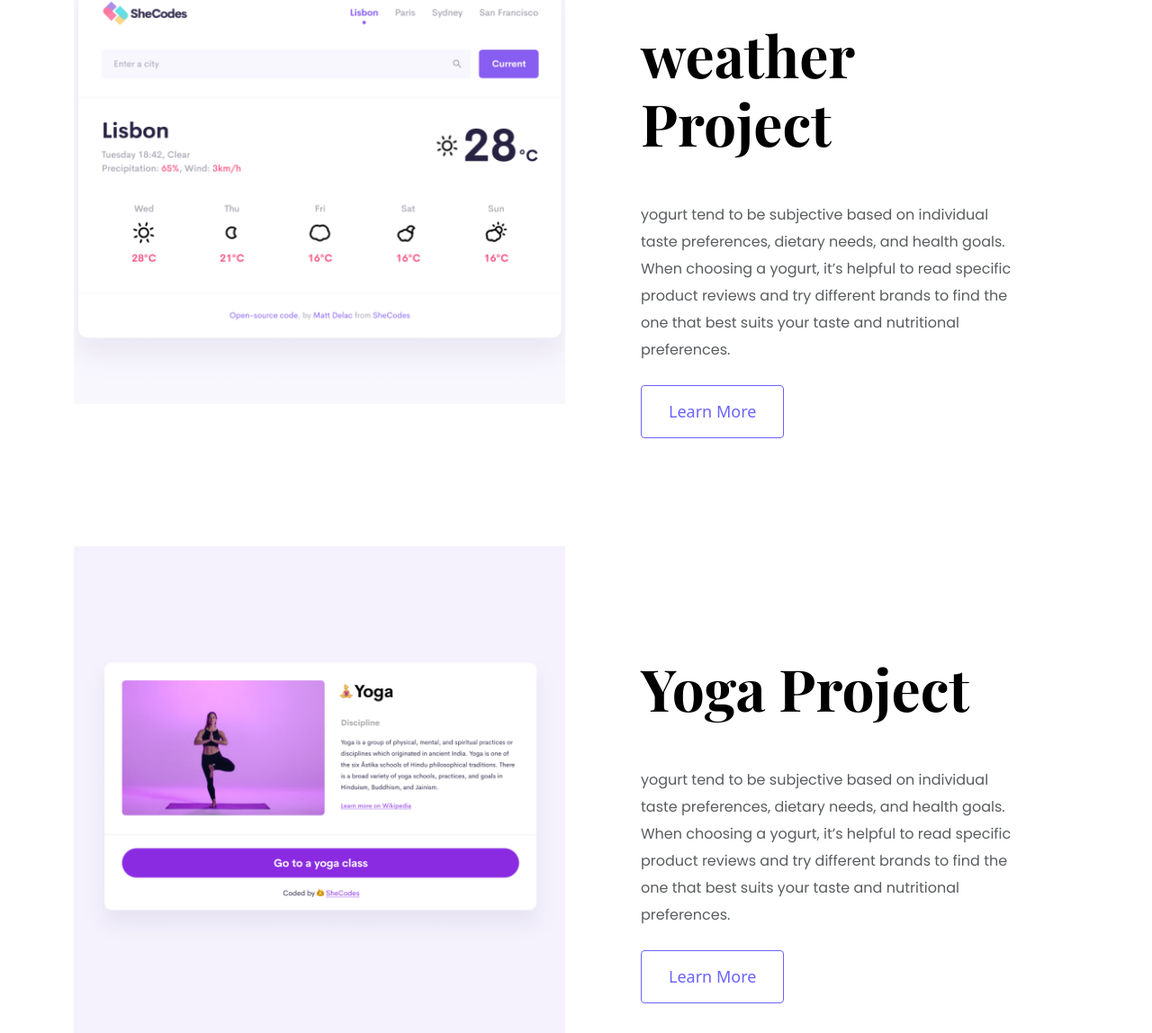
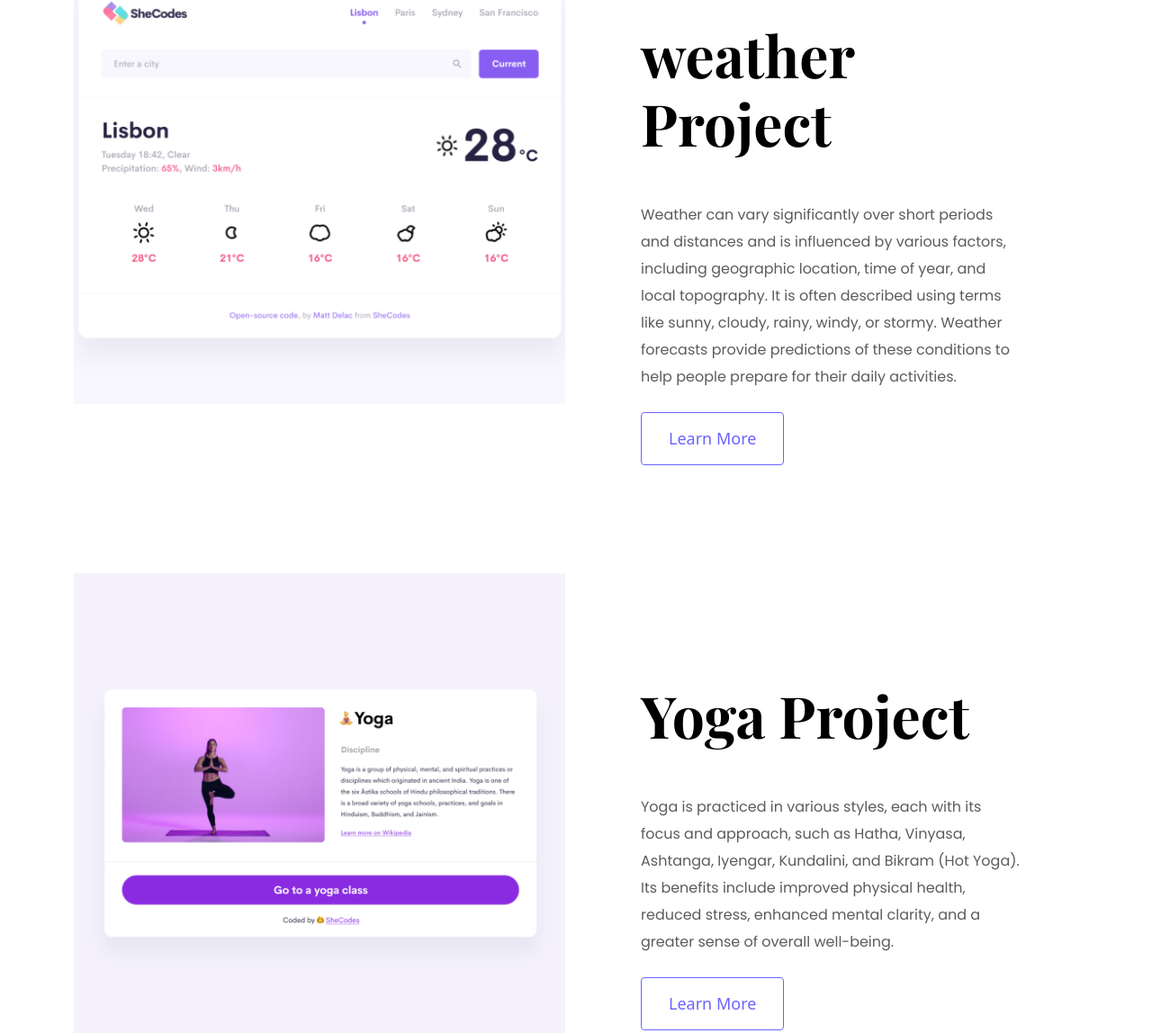
Before and after one commit to Kearabetswejabane/Portfolio-Project, a plain HTML site: page index.html in a window 1280 px wide. Shown: the part 1487-2635 px from the top of the page at 90% size. Drawn offline with nearby package versions, Linux system fonts and the light colour scheme; a web font is replaced by a local one.

Commit message:
Fixed the paragraph of the homepage

```diff
--- a/index.html
+++ b/index.html
@@ -106,11 +106,12 @@
           <div class="Project-description">
             <h2 class="mb-5">weather Project</h2>
             <p class="mb-4 text-muted">
-              yogurt tend to be subjective based on individual taste
-              preferences, dietary needs, and health goals. When choosing a
-              yogurt, it’s helpful to read specific product reviews and try
-              different brands to find the one that best suits your taste and
-              nutritional preferences.
+              Weather can vary significantly over short periods and distances
+              and is influenced by various factors, including geographic
+              location, time of year, and local topography. It is often
+              described using terms like sunny, cloudy, rainy, windy, or stormy.
+              Weather forecasts provide predictions of these conditions to help
+              people prepare for their daily activities.
             </p>
             <a href="/work.html" class="btn btn-branding-outline">Learn More</a>
           </div>
@@ -128,11 +129,11 @@
           <div class="Project-description">
             <h2 class="mb-5">Yoga Project</h2>
             <p class="mb-4 text-muted">
-              yogurt tend to be subjective based on individual taste
-              preferences, dietary needs, and health goals. When choosing a
-              yogurt, it’s helpful to read specific product reviews and try
-              different brands to find the one that best suits your taste and
-              nutritional preferences.
+              Yoga is practiced in various styles, each with its focus and
+              approach, such as Hatha, Vinyasa, Ashtanga, Iyengar, Kundalini,
+              and Bikram (Hot Yoga). Its benefits include improved physical
+              health, reduced stress, enhanced mental clarity, and a greater
+              sense of overall well-being.
             </p>
             <a href="/work.html" class="btn btn-branding-outline">Learn More</a>
           </div>
```
